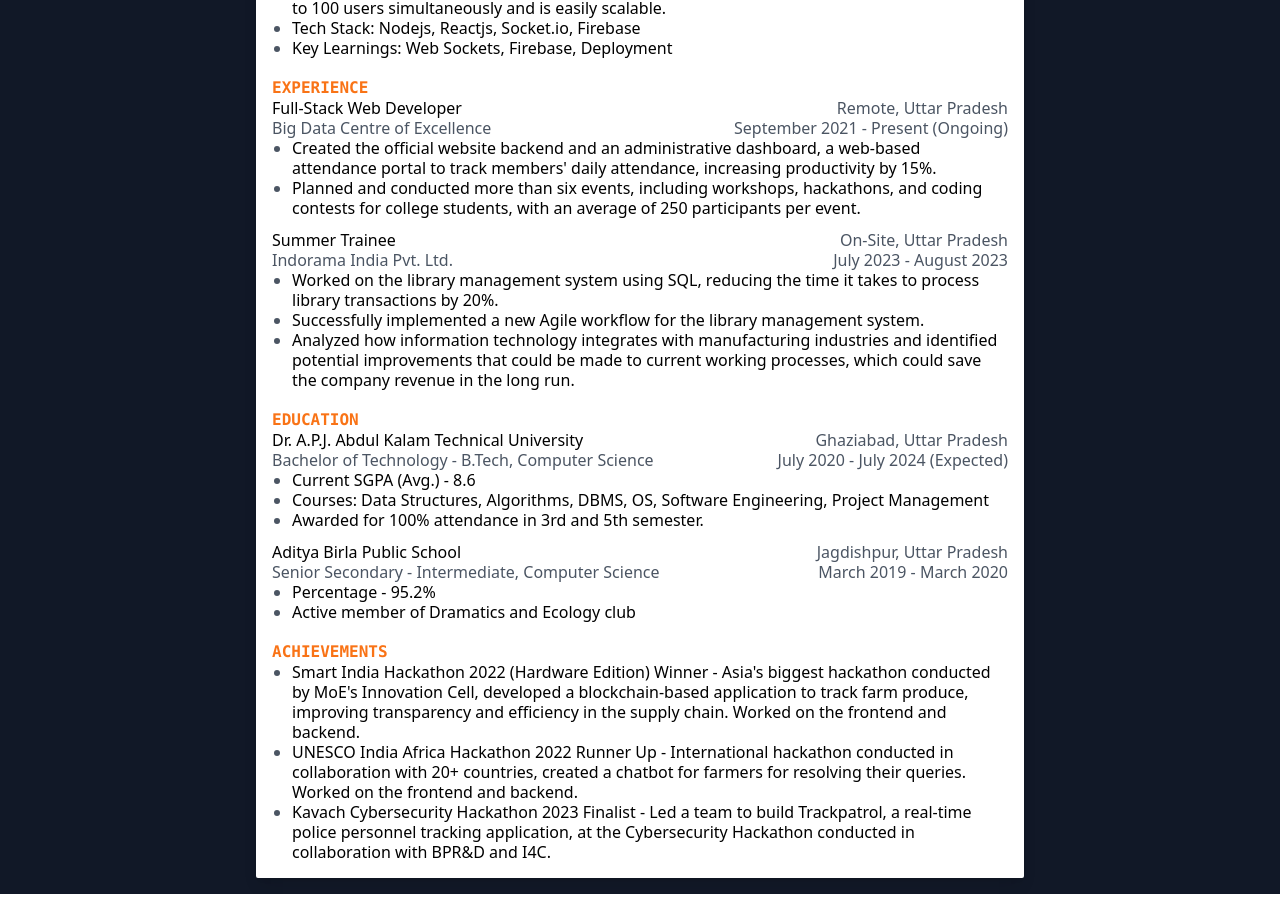
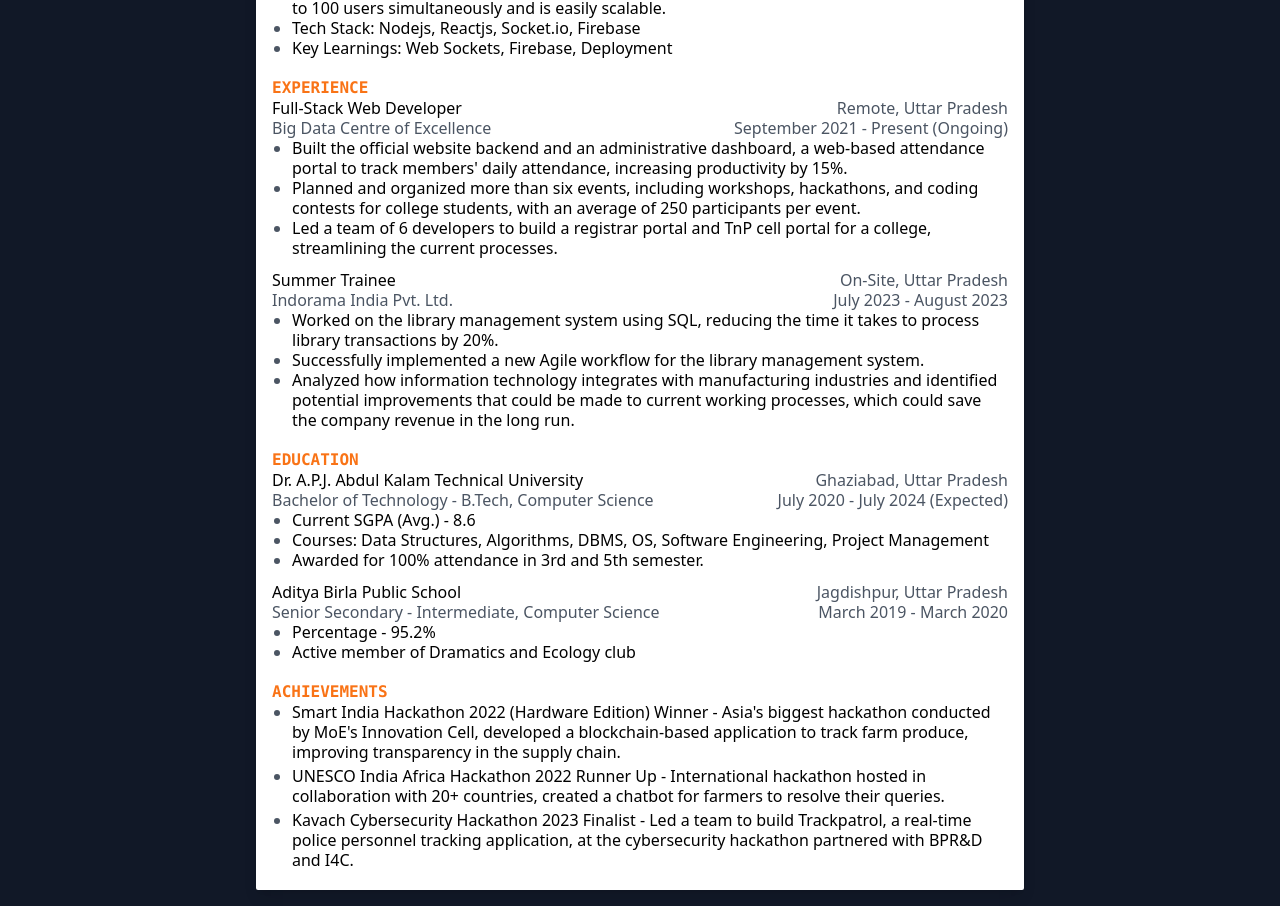
Before and after one commit to prateek18801/resume, a React (Vite) app: page / in a window 1280 px wide. Shown: the part 630-1536 px from the top of the page. Built offline with nearby package versions, Linux system fonts and the light colour scheme.

Commit message:
ATS optimization changes

```diff
--- a/src/components/Achievements.tsx
+++ b/src/components/Achievements.tsx
@@ -3,15 +3,15 @@
     const achievements = [
         {
             title: "Smart India Hackathon 2022 (Hardware Edition) Winner",
-            description: "Asia's biggest hackathon conducted by MoE's Innovation Cell, developed a blockchain-based application to track farm produce, improving transparency and efficiency in the supply chain. Worked on the frontend and backend."
+            description: "Asia's biggest hackathon conducted by MoE's Innovation Cell, developed a blockchain-based application to track farm produce, improving transparency in the supply chain."
         },
         {
             title: "UNESCO India Africa Hackathon 2022 Runner Up",
-            description: "International hackathon conducted in collaboration with 20+ countries, created a chatbot for farmers for resolving their queries. Worked on the frontend and backend."
+            description: "International hackathon hosted in collaboration with 20+ countries, created a chatbot for farmers to resolve their queries."
         },
         {
             title: "Kavach Cybersecurity Hackathon 2023 Finalist",
-            description: "Led a team to build Trackpatrol, a real-time police personnel tracking application, at the Cybersecurity Hackathon conducted in collaboration with BPR&D and I4C."
+            description: "Led a team to build Trackpatrol, a real-time police personnel tracking application, at the cybersecurity hackathon partnered with BPR&D and I4C."
         }
     ];
 
@@ -21,7 +21,7 @@
             <ul className='list-disc marker:text-gray-600 ml-5'>
                 {
                     achievements.map(achievement =>
-                        <li><span className='font-medium'>{achievement.title}</span> - {achievement.description}</li>
+                        <li className='mb-1'><span className='font-medium'>{achievement.title}</span> - {achievement.description}</li>
                     )
                 }
             </ul>
--- a/src/components/Experience.tsx
+++ b/src/components/Experience.tsx
@@ -9,8 +9,9 @@
             location: "Remote, Uttar Pradesh",
             duration: "September 2021 - Present (Ongoing)",
             description: [
-                "Created the official website backend and an administrative dashboard, a web-based attendance portal to track members' daily attendance, increasing productivity by 15%.",
-                "Planned and conducted more than six events, including workshops, hackathons, and coding contests for college students, with an average of 250 participants per event."
+                "Built the official website backend and an administrative dashboard, a web-based attendance portal to track members' daily attendance, increasing productivity by 15%.",
+                "Planned and organized more than six events, including workshops, hackathons, and coding contests for college students, with an average of 250 participants per event.",
+                "Led a team of 6 developers to build a registrar portal and TnP cell portal for a college, streamlining the current processes."
             ]
         },
         {
```
